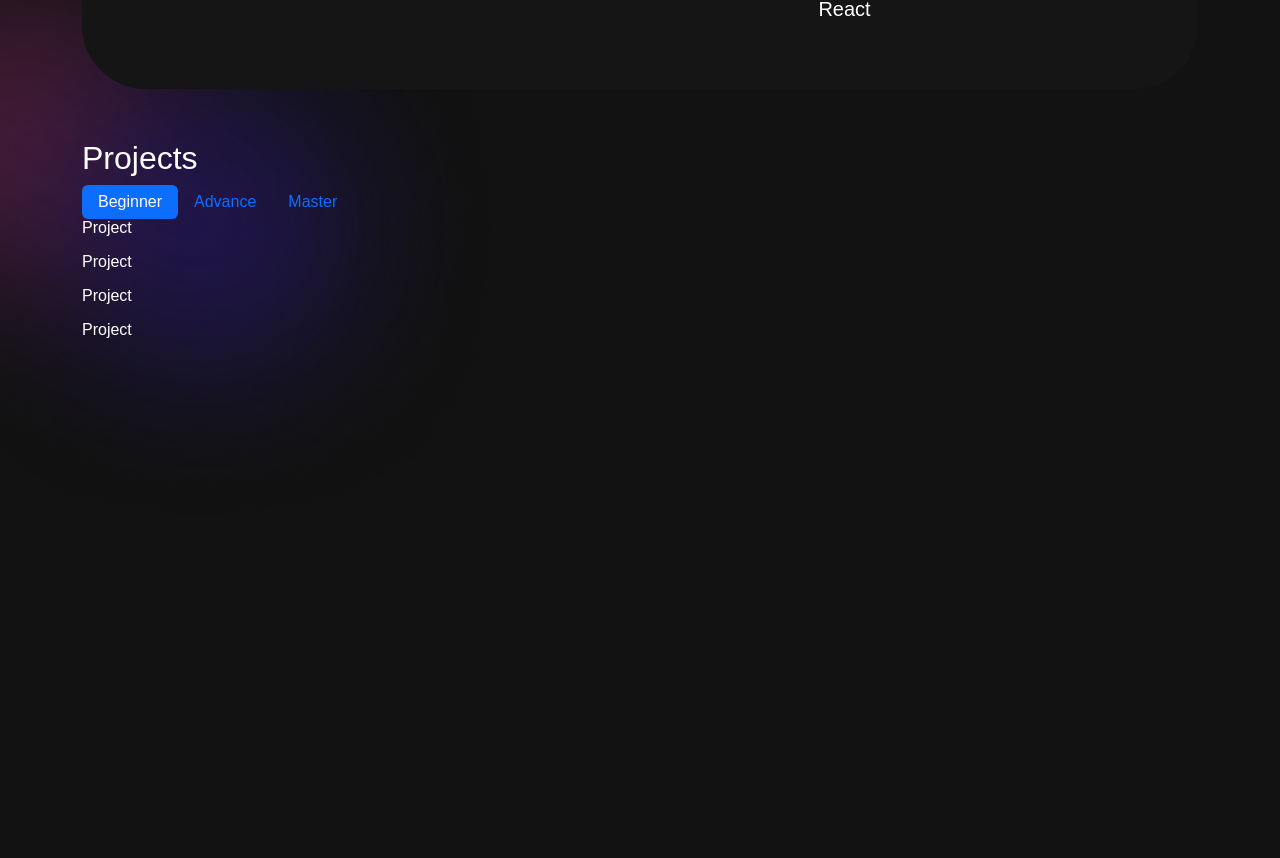
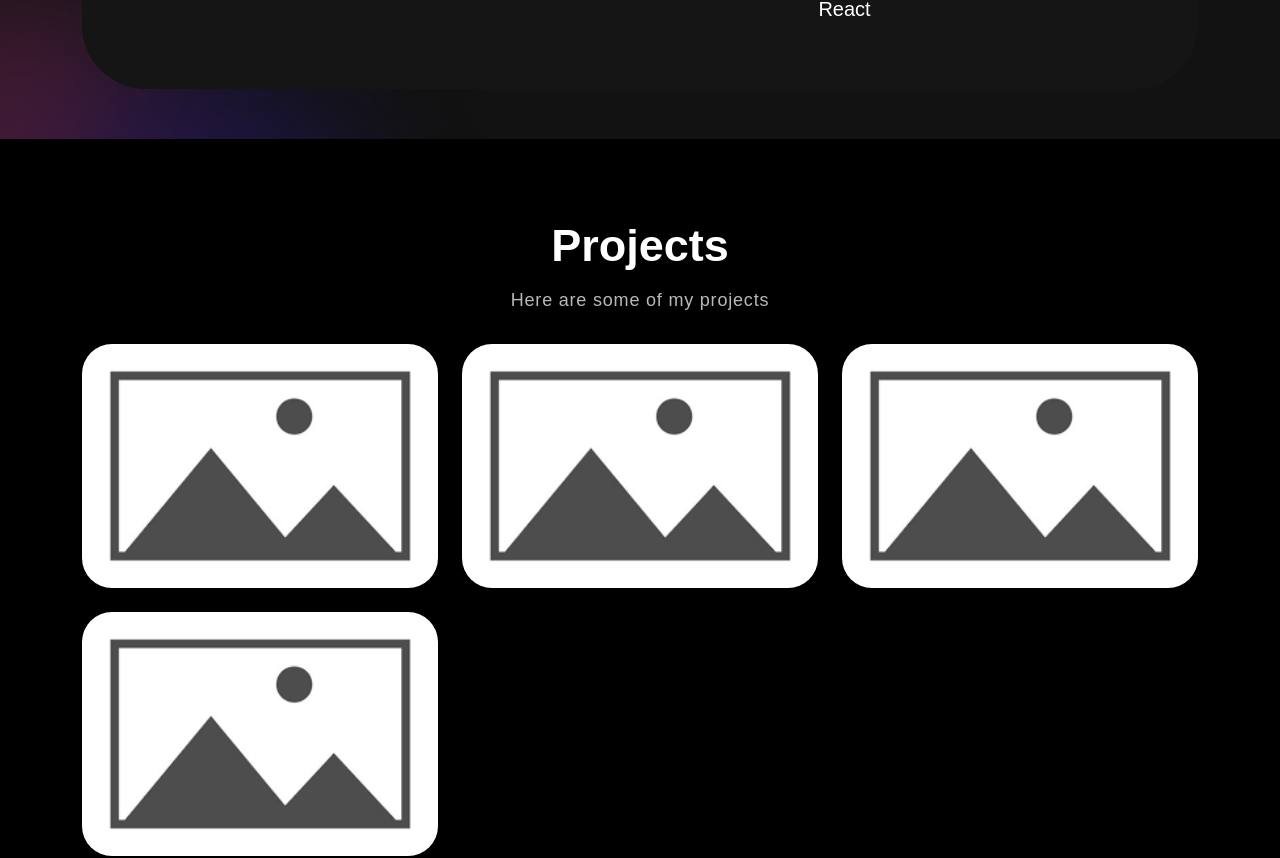
Before and after one commit to Negrea-Andrei/portfolio_new, a React (Create React App) app: page / in a window 1280 px wide. Shown: the part 1137-1995 px from the top of the page. Before the commit the page ends 1673 px from the top, so only its background shows below. Built offline with nearby package versions, Linux system fonts and the light colour scheme.

Commit message:
finished the projects section

```diff
--- a/src/App.css
+++ b/src/App.css
@@ -3,11 +3,13 @@
   src: url('./assets/fonts/CentraNo2-Bold.ttf');
   font-weight: 700;
 }
+
 @font-face {
   font-family: fontBook;
   src: url("./assets/fonts/CentraNo2-Book.ttf");
   font-weight: 500;
 }
+
 @font-face {
   font-family: fontMedium;
   src: url('./assets/fonts/CentraNo2-Medium.ttf');
@@ -34,13 +36,22 @@ body {
   font-family: 'Centra', sans-serif !important;
 }
 
-h1, h2, h3, h4, h5, h6 {
+h1,
+h2,
+h3,
+h4,
+h5,
+h6 {
   margin: 0;
   padding: 0;
   line-height: normal;
 }
 
-p, a, li, button, ul {
+p,
+a,
+li,
+button,
+ul {
   margin: 0;
   padding: 0;
   line-height: normal;
@@ -61,7 +72,9 @@ button {
   background-color: transparent;
 }
 
-input:focus, textarea:focus, select:focus {
+input:focus,
+textarea:focus,
+select:focus {
   outline: none;
 }
 
@@ -86,15 +99,18 @@ nav.navbar {
   width: 100%;
   top: 0;
   z-index: 9999;
-  transition:  0.32s ease-in-out;
+  transition: 0.32s ease-in-out;
 }
+
 nav.navbar.scrolled {
   padding: 0px 0;
   background-color: #121212;
 }
+
 nav.navbar a.navbar-brand {
   width: 9%;
 }
+
 nav.navbar .navbar-nav .nav-link.navbar-link {
   font-weight: 400;
   color: #fff !important;
@@ -103,18 +119,22 @@ nav.navbar .navbar-nav .nav-link.navbar-link {
   font-size: 18px;
   opacity: 0.75;
 }
+
 nav.navbar .navbar-nav a.nav-link.navbar-link:hover,
 nav.navbar .navbar-nav a.nav-link.navbar-link.active {
   opacity: 1;
 }
+
 span.navbar-text {
   display: flex;
   align-items: center;
 }
+
 .social-icon {
   display: inline-block;
   margin-left: 14px;
 }
+
 .social-icon a {
   width: 42px;
   height: 42px;
@@ -127,6 +147,7 @@ span.navbar-text {
   line-height: 1;
   border: 1px solid rgba(255, 255, 255, 0.5);
 }
+
 .social-icon a::before {
   content: "";
   width: 42px;
@@ -137,17 +158,21 @@ span.navbar-text {
   transform: scale(0);
   transition: 0.3s ease-in-out;
 }
+
 .social-icon a:hover::before {
   transform: scale(1);
 }
+
 .social-icon a img {
   width: 40%;
   z-index: 1;
   transition: 0.3s ease-in-out;
 }
+
 .social-icon a:hover img {
   filter: brightness(0) saturate(100%) invert(0%) sepia(7%) saturate(98%) hue-rotate(346deg) brightness(95%) contrast(86%);
 }
+
 .navbar-text button {
   font-weight: 700;
   color: #fff;
@@ -159,9 +184,11 @@ span.navbar-text {
   background-color: transparent;
   transition: 0.3s ease-in-out;
 }
+
 .navbar-text button span {
   z-index: 1;
 }
+
 .navbar-text button::before {
   content: "";
   width: 0%;
@@ -173,20 +200,24 @@ span.navbar-text {
   z-index: -1;
   transition: 0.3s ease-in-out;
 }
+
 .navbar-text button:hover {
   color: #121212;
 }
+
 .navbar-text button:hover::before {
   content: "";
   width: 100%;
   height: 100%;
   position: absolute;
 }
+
 nav.navbar .navbar-toggler:active,
 nav.navbar .navbar-toggler:focus {
   outline: none;
   box-shadow: none;
 }
+
 nav.navbar .navbar-toggler-icon {
   width: 24px;
   height: 17px;
@@ -196,9 +227,11 @@ nav.navbar .navbar-toggler-icon {
   transition: all 300ms linear;
   top: -2px;
 }
+
 nav.navbar .navbar-toggler-icon:focus {
   border-bottom: 2px solid #fff;
 }
+
 nav.navbar .navbar-toggler-icon:after,
 nav.navbar .navbar-toggler-icon:before {
   width: 24px;
@@ -211,19 +244,23 @@ nav.navbar .navbar-toggler-icon:before {
   z-index: 2;
   transition: all 300ms linear;
 }
+
 nav.navbar .navbar-toggler-icon:after {
   top: 8px;
 }
+
 nav.navbar .navbar-toggler[aria-expanded="true"] .navbar-toggler-icon:after {
   transform: rotate(45deg);
   background-color: #fff;
   height: 2px;
 }
+
 nav.navbar .navbar-toggler[aria-expanded="true"] .navbar-toggler-icon:before {
   transform: translateY(8px) rotate(-45deg);
   background-color: #fff;
   height: 2px;
 }
+
 nav.navbar .navbar-toggler[aria-expanded="true"] .navbar-toggler-icon {
   border-color: transparent;
 }
@@ -236,6 +273,7 @@ nav.navbar .navbar-toggler[aria-expanded="true"] .navbar-toggler-icon {
   background-size: cover;
   background-repeat: no-repeat;
 }
+
 .hero .tagline {
   font-weight: 700;
   letter-spacing: 0.8px;
@@ -249,7 +287,7 @@ nav.navbar .navbar-toggler[aria-expanded="true"] .navbar-toggler-icon {
 
 .space-color {
   background-clip: text;
-  background: linear-gradient(322deg, rgba(175,0,255,1) 31%, rgb(0, 132, 255) 82%);
+  background: linear-gradient(322deg, rgba(175, 0, 255, 1) 31%, rgb(0, 132, 255) 82%);
   -webkit-background-clip: text;
   color: transparent;
 }
@@ -262,6 +300,7 @@ nav.navbar .navbar-toggler[aria-expanded="true"] .navbar-toggler-icon {
   margin-bottom: 20px;
   display: block;
 }
+
 .hero p {
   color: #dadada;
   font-size: 18px;
@@ -270,6 +309,7 @@ nav.navbar .navbar-toggler[aria-expanded="true"] .navbar-toggler-icon {
   width: 96%;
   background-color: color-mix(in srgb, #000e19 30%, #000e19 60%);
 }
+
 .hero button {
   color: #fff;
   font-weight: 700;
@@ -281,16 +321,19 @@ nav.navbar .navbar-toggler[aria-expanded="true"] .navbar-toggler-icon {
   background-color: color-mix(in srgb, #000e19 30%, #000e19 60%);
   border-radius: 10px;
 }
+
 .hero button svg {
   font-size: 25px;
   margin-left: 10px;
   transition: 0.3s ease-in-out;
   line-height: 1;
 }
+
 .hero button:hover svg {
   margin-left: 25px;
 }
-.txt-rotate > .wrap {
+
+.txt-rotate>.wrap {
   border-right: 0.08em solid #666;
 }
 
@@ -298,6 +341,7 @@ nav.navbar .navbar-toggler[aria-expanded="true"] .navbar-toggler-icon {
   padding: 0 0 50px 0;
   position: relative;
 }
+
 .skill-bx {
   background: #151515;
   border-radius: 64px;
@@ -305,10 +349,12 @@ nav.navbar .navbar-toggler[aria-expanded="true"] .navbar-toggler-icon {
   padding: 60px 50px;
   margin-top: -60px;
 }
+
 .skill h2 {
   font-size: 45px;
   font-weight: 700;
 }
+
 .skill p {
   color: #B8B8B8;
   font-size: 18px;
@@ -316,15 +362,18 @@ nav.navbar .navbar-toggler[aria-expanded="true"] .navbar-toggler-icon {
   line-height: 1.5em;
   margin: 14px 0 75px 0;
 }
+
 .skill-slider {
   width: 80%;
   margin: 0 auto;
   position: relative;
 }
+
 .skill-slider .item img {
   width: 50%;
   margin: 0 auto 15px auto;
 }
+
 .background-image-left {
   top: 28%;
   position: absolute;
@@ -332,3 +381,171 @@ nav.navbar .navbar-toggler[aria-expanded="true"] .navbar-toggler-icon {
   width: 40%;
   z-index: -4;
 }
+
+.project {
+  padding: 80px 0;
+  position: relative;
+  background-color: black;
+}
+
+.project h2 {
+  font-size: 45px;
+  font-weight: 700;
+  text-align: center;
+}
+
+.project p {
+  color: #B8B8B8;
+  font-size: 18px;
+  letter-spacing: 0.8px;
+  line-height: 1.5em;
+  margin: 14px auto 30px auto;
+  text-align: center;
+  width: 56%;
+}
+
+.proj-imgbx {
+  position: relative;
+  border-radius: 30px;
+  overflow: hidden;
+  margin-bottom: 24px;
+}
+
+.proj-imgbx::before {
+  content: "";
+  background: linear-gradient(90.21deg, #AA367C -5.91%, #4A2FBD 111.58%);
+  opacity: 0.85;
+  position: absolute;
+  width: 100%;
+  height: 0;
+  transition: 0.4s ease-in-out;
+}
+
+.proj-imgbx:hover::before {
+  height: 100%;
+}
+
+.proj-txtx {
+  position: absolute;
+  text-align: center;
+  top: 65%;
+  left: 50%;
+  transform: translate(-50%, -50%);
+  transition: 0.5s ease-in-out;
+  opacity: 0;
+  width: 100%;
+}
+
+.proj-imgbx:hover .proj-txtx {
+  top: 50%;
+  opacity: 1;
+}
+
+.proj-txtx h4 {
+  font-size: 30px;
+  font-weight: 700;
+  letter-spacing: 0.8px;
+  line-height: 1.1em;
+}
+
+.proj-txtx span {
+  font-style: italic;
+  font-weight: 400;
+  font-size: 15px;
+  letter-spacing: 0.8px;
+}
+
+.background-image-right {
+  top: 20%;
+  position: absolute;
+  bottom: 0;
+  width: 35%;
+  right: 0;
+  z-index: -4;
+}
+
+.contact {
+  background: linear-gradient(90.21deg, #AA367C -5.91%, #4A2FBD 111.58%);
+  padding: 60px 0 200px 0;
+}
+
+.contact img {
+  width: 92%;
+}
+
+.contact h2 {
+  font-size: 45px;
+  font-weight: 700;
+  margin-bottom: 30px;
+}
+
+.contact form input,
+.contact form textarea {
+  width: 100%;
+  background: rgba(255, 255, 255, 0.1);
+  border: 1px solid rgba(255, 255, 255, 0.5);
+  border-radius: 20px;
+  color: #fff;
+  margin: 0 0 8px 0;
+  padding: 18px 26px;
+  font-weight: 500;
+  font-size: 18px;
+  letter-spacing: 0.8px;
+  transition: 0.3s ease-in-out;
+}
+
+.contact form input:focus,
+.contact form textarea:focus {
+  background: rgba(255, 255, 255, 1);
+  color: #121212;
+}
+
+.contact form input::placeholder,
+.contact form textarea::placeholder {
+  font-size: 16px;
+  font-weight: 400;
+  color: #fff;
+}
+
+.contact form input:focus::placeholder,
+.contact form textarea:focus::placeholder {
+  color: #121212;
+  opacity: 0.8;
+}
+
+.contact form button {
+  font-weight: 700;
+  color: #000;
+  background-color: #fff;
+  padding: 14px 48px;
+  font-size: 18px;
+  margin-top: 25px;
+  border-radius: 0;
+  position: relative;
+  transition: 0.3s ease-in-out;
+}
+
+.contact form button span {
+  z-index: 1;
+  position: relative;
+}
+
+.contact form button:hover {
+  color: #fff;
+}
+
+.contact form button::before {
+  content: "";
+  background: #121212;
+  width: 0;
+  height: 100%;
+  position: absolute;
+  top: 0;
+  left: 0;
+  z-index: 0;
+  transition: 0.3s ease-in-out;
+}
+
+.contact form button:hover::before {
+  width: 100%;
+}
--- /dev/null
+++ b/src/components/Card.jsx
@@ -0,0 +1,14 @@
+import {Col} from "react-bootstrap"
+export default function Card({title, description, imgURL}) {
+  return (
+    <Col sm={6} md={4}>
+        <div className="proj-imgbx">
+            <img src={imgURL} alt="proj-img"/>
+            <div className="proj-txtx">
+                <h4>{title}</h4>
+                <span>{description}</span>
+            </div>
+        </div>
+    </Col>
+  );
+}
--- a/src/components/Projects.jsx
+++ b/src/components/Projects.jsx
@@ -1,28 +1,30 @@
 import { Container, Row, Col } from "react-bootstrap";
-import Nav from 'react-bootstrap/Nav';
-import Tab from 'react-bootstrap/Tab';
+import Tab from "react-bootstrap/Tab";
+import Card from "./Card";
+import background2 from "../assets/img/color-sharp2.png"
+import placeholder from "../assets/img/placeholder.png"
 
 export default function Project() {
   const projects = [
     {
       title: "Project",
       description: "description",
-      imgURL: URL,
+      imgURL: placeholder,
     },
     {
       title: "Project",
       description: "description",
-      imgURL: URL,
+      imgURL: placeholder,
     },
     {
       title: "Project",
       description: "description",
-      imgURL: URL,
+      imgURL: placeholder,
     },
     {
       title: "Project",
       description: "description",
-      imgURL: URL,
+      imgURL: placeholder,
     },
   ];
   return (
@@ -31,33 +33,23 @@ export default function Project() {
         <Row>
           <Col>
             <h2>Projects</h2>
+            <p>Here are some of my projects</p>
             <Tab.Container id="projects-tabs" defaultActiveKey="first">
-              <Nav variant="pills" defaultActiveKey="/home">
-                <Nav.Item>
-                  <Nav.Link eventKey="first">Beginner</Nav.Link>
-                </Nav.Item>
-                <Nav.Item>
-                  <Nav.Link eventKey="second">Advance</Nav.Link>
-                </Nav.Item>
-                <Nav.Item>
-                  <Nav.Link eventKey="third">Master</Nav.Link>
-                </Nav.Item>
-              </Nav>
               <Tab.Content>
                 <Tab.Pane eventKey="first">
                   <Row>
                     {projects.map((project, index) => {
-                      return <p>{project.title}</p>;
+                        return(
+                      <Card key={index} {...project} />);
                     })}
                   </Row>
                 </Tab.Pane>
-                <Tab.Pane eventKey="second">Coming soon</Tab.Pane>
-                <Tab.Pane eventKey="third">Coming soon</Tab.Pane>
               </Tab.Content>
             </Tab.Container>
           </Col>
         </Row>
       </Container>
+      <img src={background2} alt="projects-background" className='background-image-left'/>
     </section>
   );
 }
```
Also changed, not shown: src/assets/img/placeholder.png (added). Lines whose indentation alone changed are shown as unchanged.
